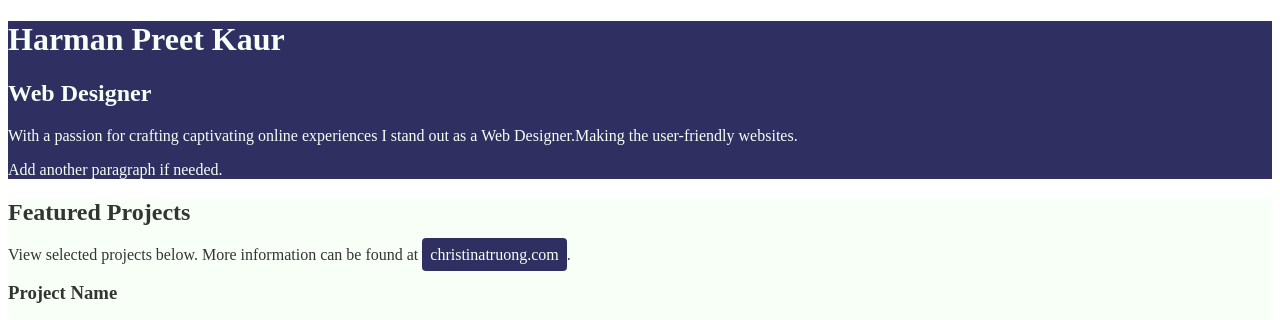
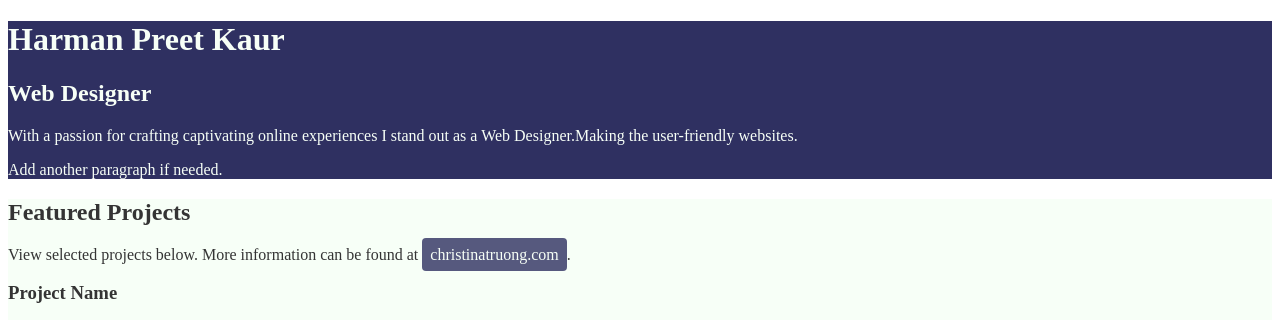
Before and after one commit to nic-dgl203-2023FA/assignment1a-harmanpreet09, a plain HTML site: page index.html in a window 1280 px wide. In both pictures the pointer is over the link "christinatruong.com". Shown: the top 320 px of the page. Drawn offline with Linux system fonts and the light colour scheme.

Commit message:
Opacity apply to the hover

```diff
--- a/css/style.css
+++ b/css/style.css
@@ -39,7 +39,7 @@ header{
     border-radius: 4px;
 }
 .projects a:hover{
-    background: rgba(47, 48, 97,);
+    background: rgba(47, 48, 97,80%);
 }
 /* work experience  */
 .work-experience{
```
